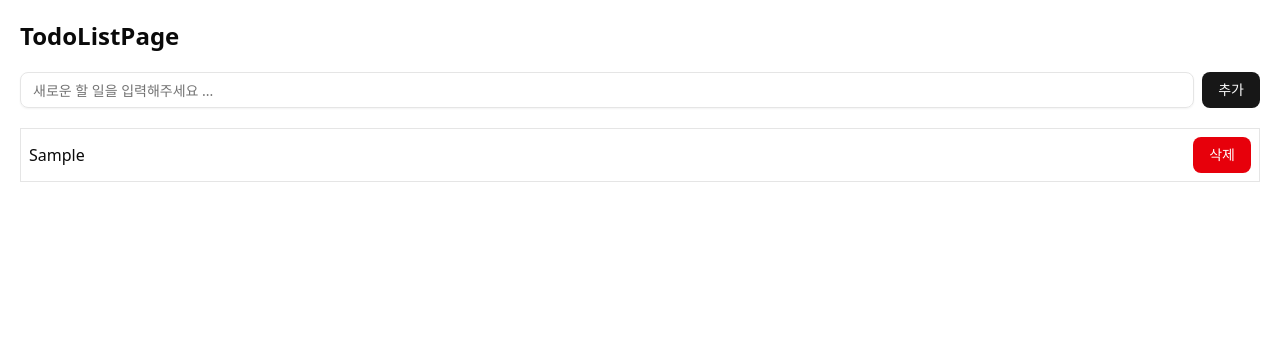
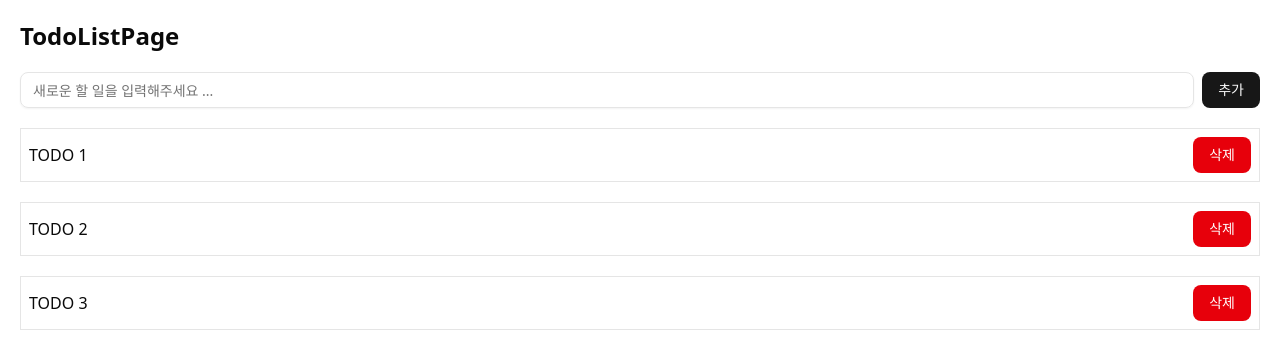
Before and after one commit to taeyun01/example, a React (Vite) app: page /todo-list in a window 1280 px wide. Both pictures are taken after typing "Sample" into the empty fields and a click on the button "추가". Shown: the top 360 px of the page. Built offline with nearby package versions, Linux system fonts and the light colour scheme; data requests are answered from the project's data file.

Commit message:
json-server를 사용해 TanstackQuery로 데이터 조회 요청 관리

```diff
--- a/package.json
+++ b/package.json
@@ -15,6 +15,7 @@
     "@radix-ui/react-popover": "^1.1.15",
     "@radix-ui/react-slot": "^1.2.3",
     "@tailwindcss/vite": "^4.1.15",
+    "@tanstack/react-query": "^5.90.5",
     "class-variance-authority": "^0.7.1",
     "clsx": "^2.1.1",
     "embla-carousel-react": "^8.6.0",
@@ -39,6 +40,7 @@
     "eslint-plugin-react-hooks": "^5.2.0",
     "eslint-plugin-react-refresh": "^0.4.19",
     "globals": "^16.0.0",
+    "json-server": "^1.0.0-beta.3",
     "prettier": "^3.6.2",
     "prettier-plugin-tailwindcss": "^0.6.14",
     "tw-animate-css": "^1.4.0",
--- /dev/null
+++ b/server/db.json
@@ -0,0 +1,19 @@
+{
+  "todos": [
+    {
+      "id": 1,
+      "content": "TODO 1",
+      "isDone": true
+    },
+    {
+      "id": 2,
+      "content": "TODO 2",
+      "isDone": true
+    },
+    {
+      "id": 3,
+      "content": "TODO 3",
+      "isDone": false
+    }
+  ]
+}
--- /dev/null
+++ b/src/api/fetch-todos.ts
@@ -0,0 +1,10 @@
+import { API_URL } from "@/lib/constants";
+import type { Todo } from "@/types";
+
+export const fetchTodos = async () => {
+  const response = await fetch(`${API_URL}/todos`);
+  if (!response.ok) throw new Error("Fetch Failed");
+
+  const data: Todo[] = await response.json();
+  return data;
+};
--- /dev/null
+++ b/src/hooks/queries/use-todos.data.ts
@@ -0,0 +1,10 @@
+import { fetchTodos } from "@/api/fetch-todos";
+import { useQuery } from "@tanstack/react-query";
+
+export const useTodosData = () => {
+  return useQuery({
+    queryFn: fetchTodos,
+    queryKey: ["todos"],
+    // retry: 2, // 요청 실패시 얼마나 재시도 할 건지
+  });
+};
--- /dev/null
+++ b/src/lib/constants.ts
@@ -0,0 +1 @@
+export const API_URL = "http://localhost:3000";
--- a/src/main.tsx
+++ b/src/main.tsx
@@ -2,9 +2,14 @@ import { createRoot } from "react-dom/client";
 import "./index.css";
 import App from "./App.tsx";
 import { BrowserRouter } from "react-router";
+import { QueryClientProvider, QueryClient } from "@tanstack/react-query";
+
+const queryClient = new QueryClient();
 
 createRoot(document.getElementById("root")!).render(
   <BrowserRouter>
-    <App />
+    <QueryClientProvider client={queryClient}>
+      <App />
+    </QueryClientProvider>
   </BrowserRouter>,
 );
--- a/src/pages/todo-list-page.tsx
+++ b/src/pages/todo-list-page.tsx
@@ -1,30 +1,18 @@
 import TodoEditor from "@/components/todo-list/todo-editor";
 import TodoItem from "@/components/todo-list/todo-item";
-import { useTodos } from "@/store/todo";
+import { useTodosData } from "@/hooks/queries/use-todos.data";
 
-const dummyData = [
-  {
-    id: 1,
-    content: "Todo1",
-  },
-  {
-    id: 2,
-    content: "Todo2",
-  },
-  {
-    id: 3,
-    content: "Todo3",
-  },
-];
 const TodoListPage = () => {
-  const todos = useTodos();
-  console.log(todos);
+  const { data: todos, isLoading, error } = useTodosData();
+
+  if (error) return <div>에러 발생</div>;
+  if (isLoading) return <div>로딩중..</div>;
 
   return (
     <div className="flex flex-col gap-5 p-5">
       <h1 className="text-2xl font-bold">TodoListPage</h1>
       <TodoEditor />
-      {todos.map((todo) => (
+      {todos?.map((todo) => (
         <TodoItem key={todo.id} {...todo} />
       ))}
     </div>
--- a/src/store/todo.ts
+++ b/src/store/todo.ts
@@ -10,7 +10,7 @@ const initialState: {
 };
 
 const useTodosStore = create(
-  persist(
+  // persist(
   immer(
     combine(initialState, (set) => ({
       actions: {
@@ -30,15 +30,15 @@ const useTodosStore = create(
       },
     })),
   ),
-    {
-      name: "todoStore", // 스토리지에 어떤 이름으로 저장할지
-      partialize: (store) => ({
-        todos: store.todos, // 스토어의 todos값만 저장 (삭제되면 알아서 삭제됨)
-      }),
-      // storage의 옵션을 읽어 세션 스토리지에 데이터를 보관
-      // storage: createJSONStorage(() => sessionStorage),
-    },
-  ),
+  // {
+  //   name: "todoStore", // 스토리지에 어떤 이름으로 저장할지
+  //   partialize: (store) => ({
+  //     todos: store.todos, // 스토어의 todos값만 저장 (삭제되면 알아서 삭제됨)
+  //   }),
+  //   // storage의 옵션을 읽어 세션 스토리지에 데이터를 보관
+  //   // storage: createJSONStorage(() => sessionStorage),
+  // },
+  // ),
 );
 
 // 스토어의 todos만 반환하는 훅
--- a/vite.config.ts
+++ b/vite.config.ts
@@ -12,4 +12,9 @@ export default defineConfig({
       "@": path.resolve(__dirname, "./src"),
     },
   },
+  server: {
+    watch: {
+      ignored: ["**/server/**"], // server폴더 이하의 파일에는 Vite가 어떠한 변화가 생겨도 리액트 앱을 리렌더링 하는 불필요한 동작을 하지 않게됨
+    },
+  },
 });
```
Also changed, not shown: 1 other file (tests, documents, lock files or other folders). Lines whose indentation alone changed are shown as unchanged.
